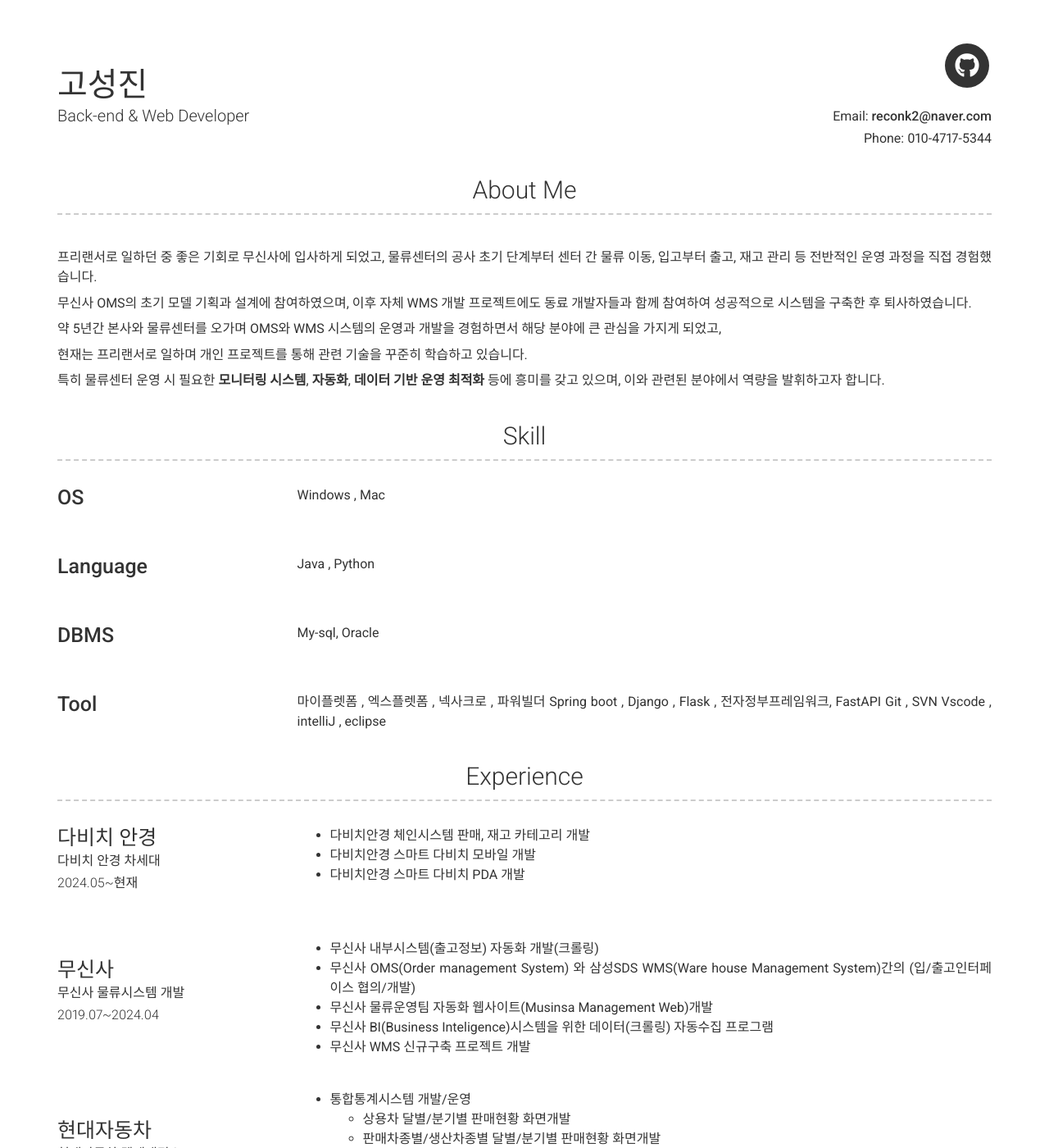
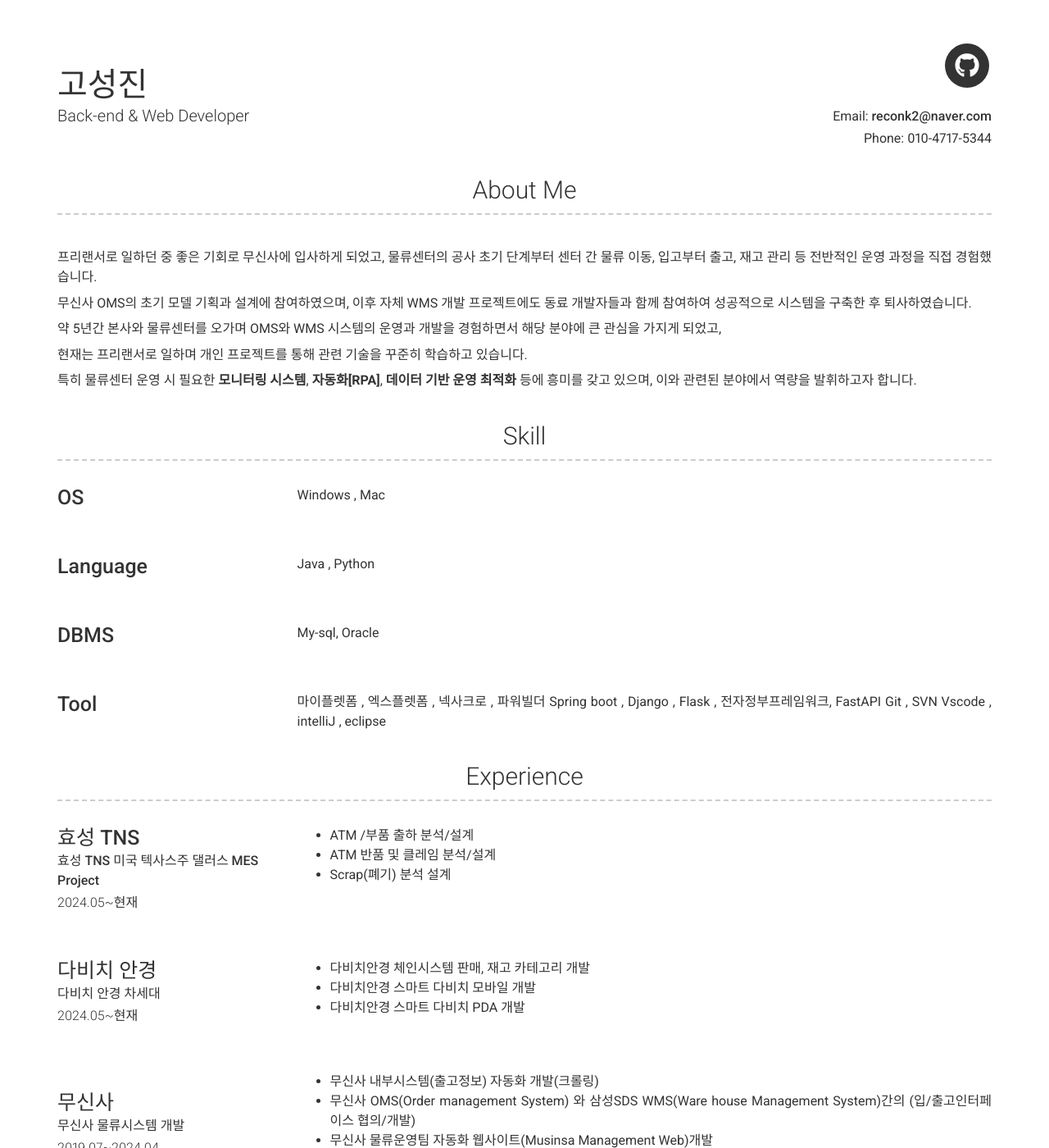
Before and after one commit to Sungjin79/Sungjin79.github.io, a Jekyll site: the page built from index.md, in a window 1280 px wide and 1400 px high. Shown: the whole window at 82% size. Built offline with Jekyll 4.4.1, drawn with Linux system fonts in a browser that asks for light colours; nearby versions of some CDN libraries; some of the changed text lies outside the part shown.

Commit message:
Update 효성TNS

```diff
--- a/_config.yml
+++ b/_config.yml
@@ -60,7 +60,7 @@ about_content: | # this will include new lines to allow paragraphs
 
   현재는 프리랜서로 일하며 개인 프로젝트를 통해 관련 기술을 꾸준히 학습하고 있습니다.
 
-  특히 물류센터 운영 시 필요한 **모니터링 시스템**, **자동화**, **데이터 기반 운영 최적화** 등에 흥미를 갖고 있으며, 이와 관련된 분야에서 역량을 발휘하고자 합니다.
+  특히 물류센터 운영 시 필요한 **모니터링 시스템**, **자동화[RPA]**, **데이터 기반 운영 최적화** 등에 흥미를 갖고 있으며, 이와 관련된 분야에서 역량을 발휘하고자 합니다.
 content:
   - title: Skill # Title for the section
     layout: list # Type of content section (list/text)
@@ -87,6 +87,14 @@ content:
   - title: Experience
     layout: list
     content:
+      - layout: left
+        title: 효성 TNS
+        sub_title: 효성 TNS 미국 텍사스주 댈러스 MES Project
+        caption: 2024.05~현재
+        description: |
+          - ATM /부품 출하 분석/설계
+          - ATM 반품 및 클레임 분석/설계
+          - Scrap(폐기) 분석 설계
       - layout: left
         title: 다비치 안경
         sub_title: 다비치 안경 차세대
@@ -205,7 +213,7 @@ content:
 
       고객의 Needs에 맞추지만 고객을 설득할 수 있어야 하고 그 설득에 맞춰 책임을 다하는 서비스를 해야 합니다.
 
-      이 열정으로 열심히 하겠습니다..
+      이 열정으로 열심히 일 하겠습니다.
 
 # Footer
 footer_show_references: true
```
